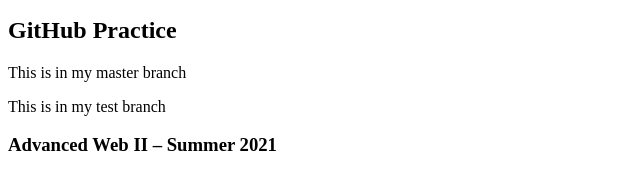
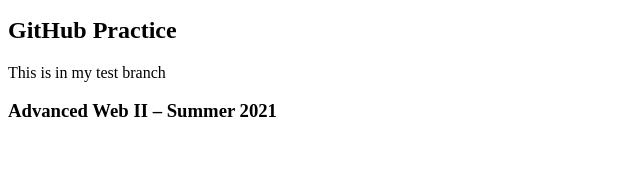
Before and after one commit to clafaurieg/m1-hw1-lafaurie-carla, a plain HTML site: page index.html in a window 1280 px wide. Shown: the part 137-326 px from the top of the page, without its empty margins (0-640 px from the left). Drawn offline with Linux system fonts and the light colour scheme.

Commit message:
Update index.html

```diff
--- a/index.html
+++ b/index.html
@@ -20,7 +20,7 @@
     <main>
 
         <h2>GitHub Practice</h2>
-            <p>This is in my master branch</p>
+
             <p>This is in my test branch</p>
 
         <footer>
```
